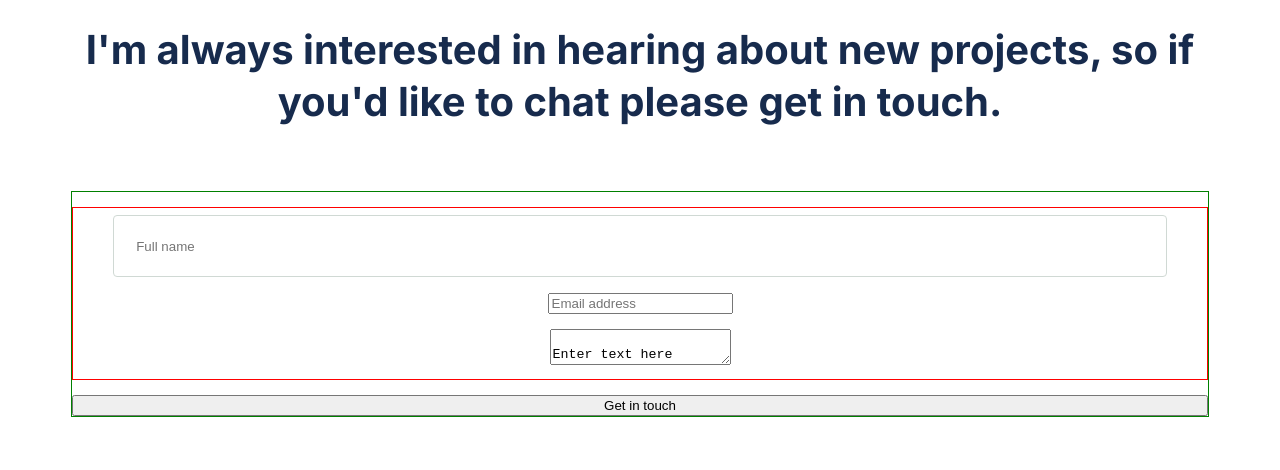
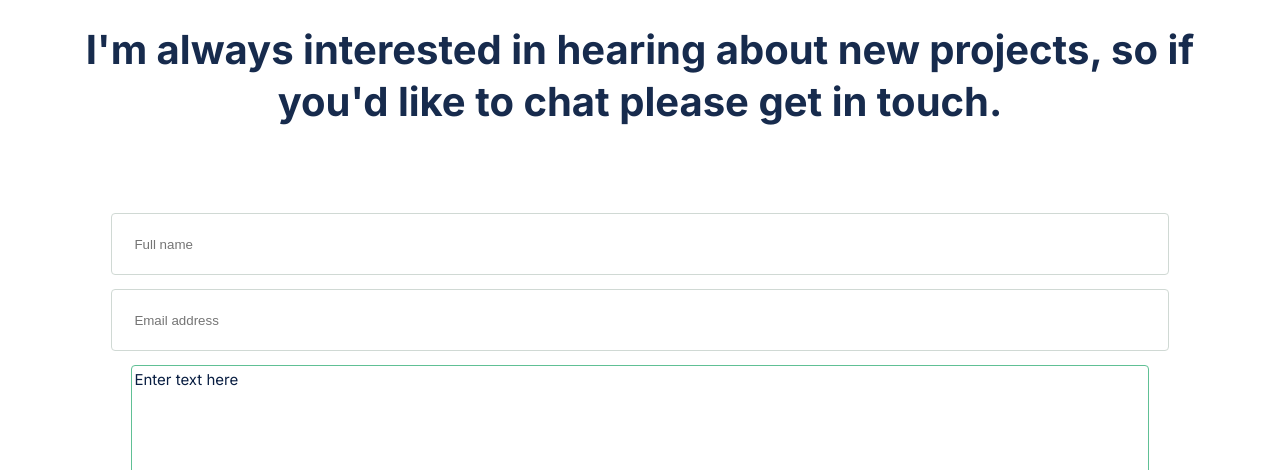
Before and after one commit to CindyDorantes/My-personal-portfolio-site, a plain HTML site: page Index.html in a window 1280 px wide. Shown: the part 4915-5385 px from the top of the page. Drawn offline with Linux system fonts and the light colour scheme.

Commit message:
Add style textarea and button

```diff
--- a/Index.html
+++ b/Index.html
@@ -179,16 +179,14 @@
                 <li>
                     <input class="input-name" type="text" placeholder="Full name" minlength="2" maxlength="30" required id="input-name" name="user-name">
                 </li>
-                <li class="input-email">
-                    <input type="email" placeholder="Email address" required id="input-email" name="user-email">
+                <li>
+                    <input class="input-email" type="email" placeholder="Email address" required id="input-email" name="user-email">
                 </li>
-                <li class="input-comment">
-                    <textarea maxlength="500" required id="input-comment" name="user-comment">
-                        Enter text here
-                    </textarea>
+                <li>
+                    <textarea class="input-comment" maxlength="500" required id="input-comment" name="user-comment">Enter text here</textarea>
                 </li>
             </ul>
-            <button type="submit">Get in touch</button>
+            <button type="submit" class="get-in-touch">Get in touch</button>
         </form>
         <div class="footer">
             <ul>
--- a/style.css
+++ b/style.css
@@ -397,7 +397,6 @@ button:active {
 }
 
 .form-items {
-  border: 1px solid green;
   display: flex;
   flex-direction: column;
   justify-content: center;
@@ -406,7 +405,6 @@ button:active {
 }
 
 .ul-form {
-  border: 1px solid red;
   display: flex;
   flex-direction: column;
   justify-content: center;
@@ -415,10 +413,43 @@ button:active {
   font-weight: 400;
 }
 
-.input-name {
+.input-name, .input-email {
   border: 1px solid #D0D9D4;
   border-radius: 4px;
   padding: 2%;
   width: 90%;
   color: #6B778C;
 }
+
+.input-comment {
+  border: 1px solid #60C095;
+  border-radius: 4px;
+  width: 90%;
+  height: 15vh;
+  font-family: 'Inter';
+  font-style: normal;
+  font-weight: 400;
+  font-size: 15px;
+  line-height: 24px;
+  color: #091E42;
+  text-align: left;
+}
+
+.get-in-touch {
+  height: 48px;
+  border: none;
+  border-radius: 4px;
+  padding: 12px;
+  padding-top: 7px;
+  padding-bottom: 7px;
+  background-color: #36b37f;
+  display: inline-block;
+  text-align: center;
+  text-decoration: none;
+  font-weight: 500;
+  font-size: 17px;
+  color: #fff;
+  margin-left: 86.5px;
+  margin-right: 86.5px;
+  cursor: pointer;
+}
```
